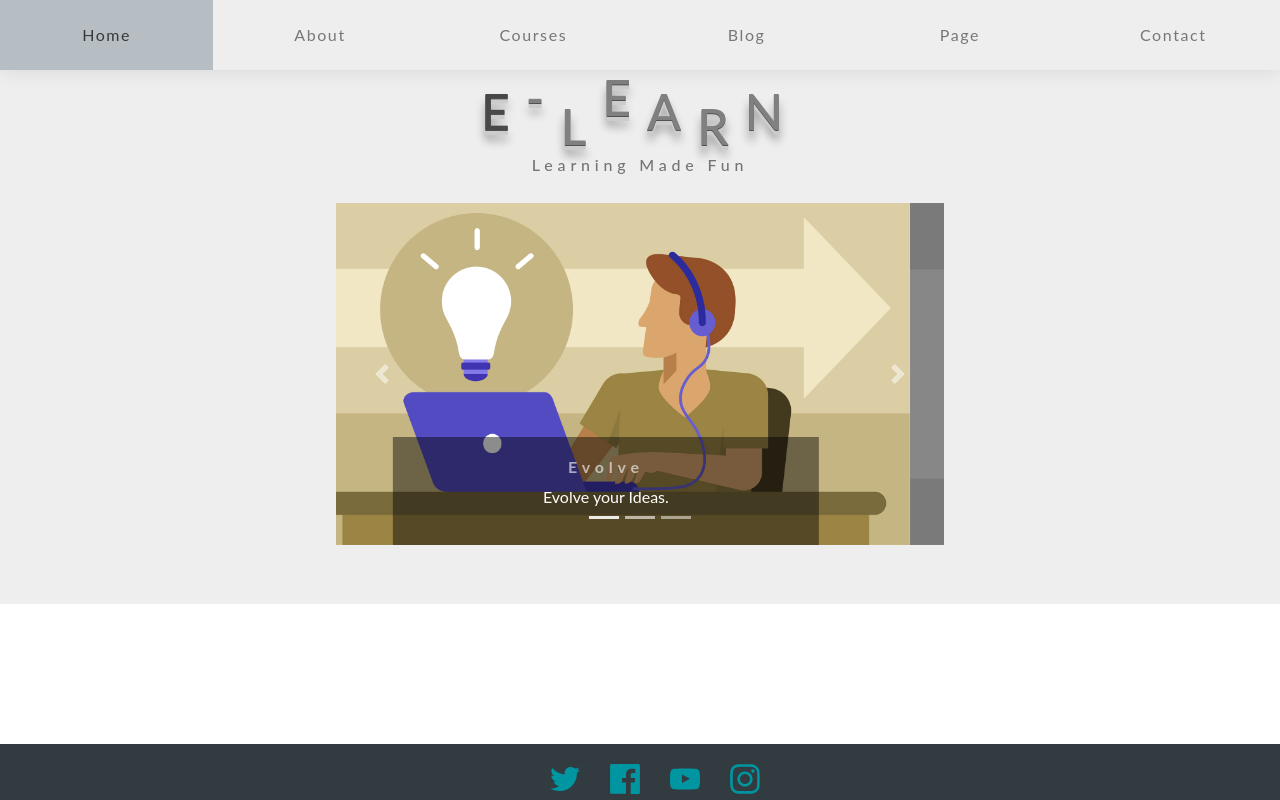
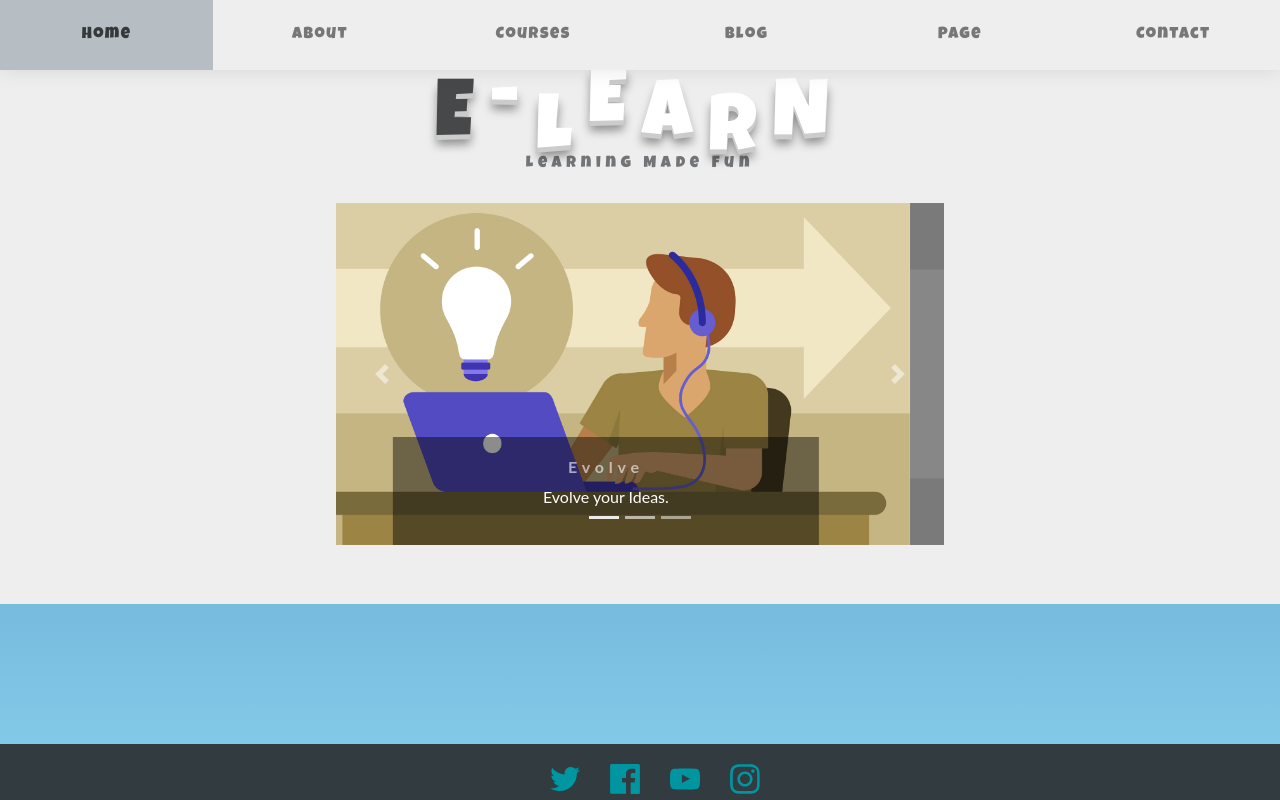
Before and after one commit to rogith-y/ctf_task, a React (Create React App) app: page / in a window 1280 px wide. Built offline with nearby package versions, Linux system fonts and the light colour scheme.

Commit message:
Styling 2

```diff
--- a/src/Mainpage.js
+++ b/src/Mainpage.js
@@ -25,7 +25,7 @@ class Mainpage extends Component {
       <Page/>:
       [<div style={{marginTop: "80px"}}>
       <h1 style={{marginTop: "50px"}}><span style={{color: "#464849"}}>E</span><span>-</span><span>L</span><span>E</span><span>A</span><span>R</span><span>N</span></h1>
-      <h3>Learning Made Fun</h3></div>,
+      <h3 style={{fontFamily: '"Luckiest Guy", cursive'}}>Learning Made Fun</h3></div>,
       <Slider/>
       ]}
     </div>
--- a/src/static/Bounce.css
+++ b/src/static/Bounce.css
@@ -1,4 +1,20 @@
 @import url("https://fonts.googleapis.com/css?family=Luckiest+Guy");
+/* BODY */
+body {
+  position: absolute;
+  top: 0;
+  left: 0;
+  right: 0;
+  bottom: 0;
+  width: 100%;
+  height: 100%;
+  background-color: skyblue;
+  background-image: -webkit-linear-gradient(90deg, skyblue 0%, steelblue 100%);
+  background-attachment: fixed;
+  background-size: 100% 100%;
+  overflow: hidden;
+  -webkit-font-smoothing: antialiased;
+}
 
 ::selection {
   background: transparent;
@@ -24,6 +40,7 @@ body:before {
 }
 /* JUMP */
 h1 {
+  font-family: "Luckiest Guy", cursive;
   cursor: default;
   position: absolute;
   top: 0;
@@ -32,19 +49,19 @@ h1 {
   bottom: 0;
   width: 100%;
   height: 100px;
-  margin:auto;
+  margin: auto;
   display: block;
   text-align: center;
 }
 
 h1 span {
   position: relative;
-  top: 30px;
+  top: 20px;
   display: inline-block;
   -webkit-animation: bounce 0.3s ease infinite alternate;
-  font-size: 50px;
-  color: grey;
-  text-shadow: 0 1px 0 rgb(85, 81, 81), 0 2px 0 #ccc, 0 3px 0 #ccc, 0 4px 0 #ccc,
+  font-size: 80px;
+  color: #fff;
+  text-shadow: 0 1px 0 #ccc, 0 2px 0 #ccc, 0 3px 0 #ccc, 0 4px 0 #ccc,
     0 5px 0 #ccc, 0 6px 0 transparent, 0 7px 0 transparent, 0 8px 0 transparent,
     0 9px 0 transparent, 0 10px 10px rgba(0, 0, 0, 0.4);
 }
--- a/src/static/Mystyles.css
+++ b/src/static/Mystyles.css
@@ -56,6 +56,7 @@ body {
     box-shadow: 0 0 20px rgba(0, 0, 0, 0.1);
     background: #eee;
     z-index: 10;
+    font-family: "Luckiest Guy", cursive;
   }
   .et-hero-tabs-container--top {
     position: fixed;
```
